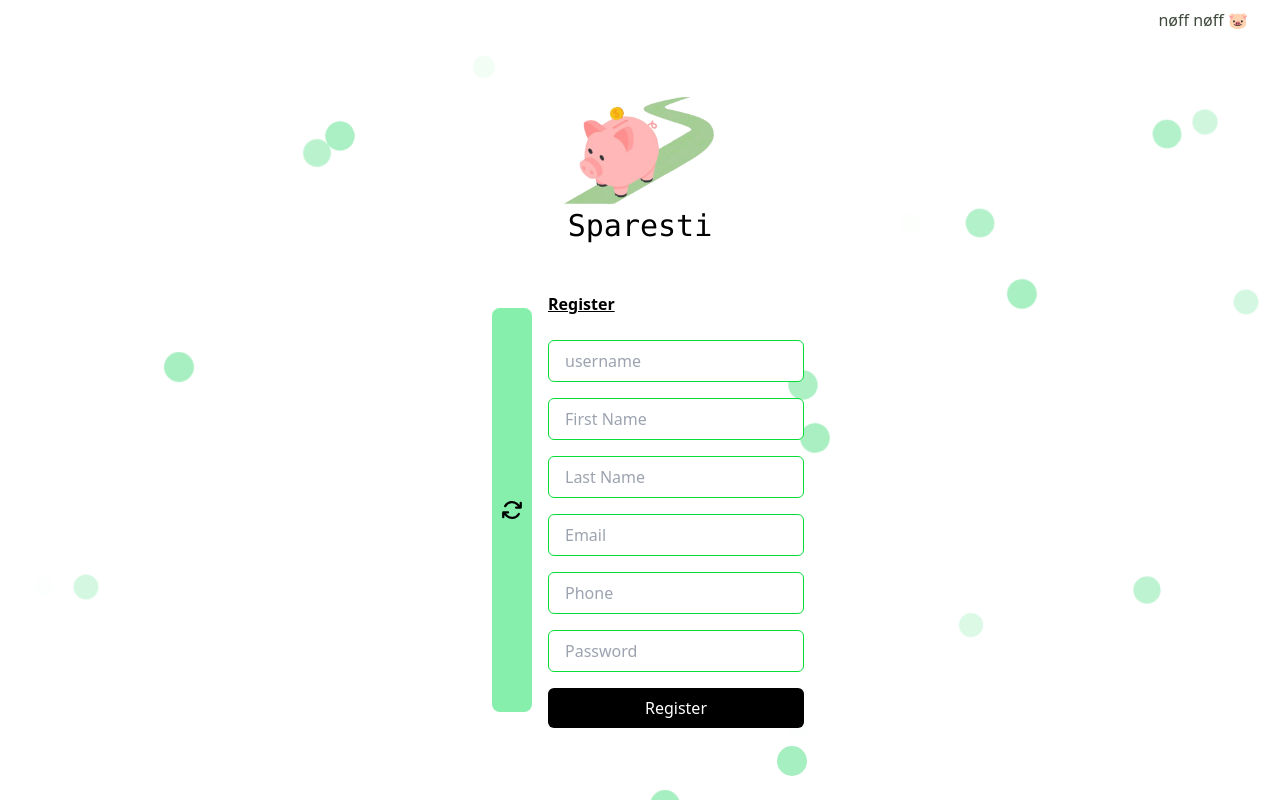
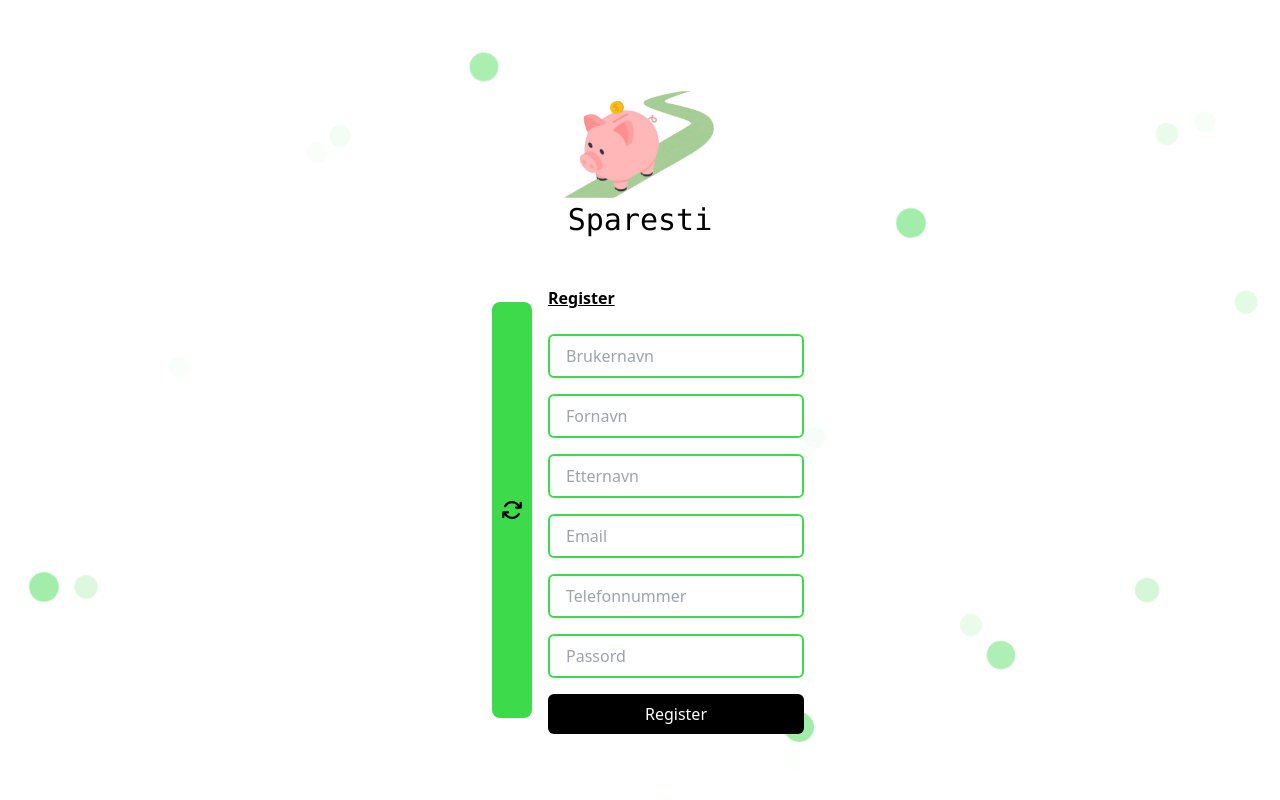
Before and after one commit to emilaastrom/Systemutvikling2-Frontend, a Next.js app: page /login in a window 1280 px wide. Both pictures are taken after a click on the button 507 px from the left and 510 px from the top of the page. Built offline with nearby package versions, Linux system fonts and the light colour scheme.

Commit message:
login-page: Refactored page and components to use color palette and be in Norwegian

```diff
--- a/src/app/components/auth/LoginForm.tsx
+++ b/src/app/components/auth/LoginForm.tsx
@@ -28,7 +28,7 @@ const LoginForm = () => {
 
   return (
     <form onSubmit={handleSubmit} className="flex flex-col ">
-      <h1 className="text-md underline font-bold mb-2 text-black">Login</h1>
+      <h1 className="text-md underline font-bold mb-2 text-black">Logg Inn</h1>
       {errorMessage && (
         <motion.div
           initial={{ opacity: 0 }}
@@ -40,16 +40,16 @@ const LoginForm = () => {
       )}
       <input
         type="username"
-        placeholder="username"
-        className="border border-[#06DD36] text-black rounded-md py-2 px-4 mb-4"
+        placeholder="Brukernavn"
+        className="border-2 rounded-md border-primary-light text-black py-2 px-4 mb-4"
         value={username}
         onChange={(e) => setUsername(e.target.value)}
         required
       />
       <input
         type="password"
-        placeholder="Password"
-        className="border rounded-md border-[#06DD36] text-black py-2 px-4 mb-4"
+        placeholder="Passord"
+        className="border-2 rounded-md border-primary-light text-black py-2 px-4 mb-4"
         value={password}
         onChange={(e) => setPassword(e.target.value)}
         required
@@ -59,7 +59,7 @@ const LoginForm = () => {
         className="bg-black text-white py-2 px-6 rounded-md hover:bg-gray-800 transition-colors duration-300"
         disabled={isLoading}
       >
-        {isLoading ? "Logging in..." : "Login"}
+        {isLoading ? "Logger inn..." : "Logg Inn"}
       </button>
     </form>
   );
--- a/src/app/components/auth/RegisterForm.tsx
+++ b/src/app/components/auth/RegisterForm.tsx
@@ -75,9 +75,9 @@ const RegisterForm = () => {
 
               <input
                 type="username"
-                placeholder="username"
+                placeholder="Brukernavn"
                 name="username"
-                className="border border-[#06DD36] text-black rounded-md py-2 px-4 mb-4"
+                className="border-2 border-primary-light text-black rounded-md py-2 px-4 mb-4"
                 value={userData.username}
                 onChange={handleChange}
                 required
@@ -85,9 +85,9 @@ const RegisterForm = () => {
 
               <input
                 type="text"
-                placeholder="First Name"
+                placeholder="Fornavn"
                 name="firstName"
-                className="border border-[#06DD36] text-black rounded-md py-2 px-4 mb-4"
+                className="border-2 border-primary-light text-black rounded-md py-2 px-4 mb-4"
                 value={userData.firstName}
                 onChange={handleChange}
                 required
@@ -95,9 +95,9 @@ const RegisterForm = () => {
 
               <input
                 type="text"
-                placeholder="Last Name"
+                placeholder="Etternavn"
                 name="lastName"
-                className="border border-[#06DD36] text-black rounded-md py-2 px-4 mb-4"
+                className="border-2 border-primary-light text-black rounded-md py-2 px-4 mb-4"
                 value={userData.lastName}
                 onChange={handleChange}
                 required
@@ -107,7 +107,7 @@ const RegisterForm = () => {
                 type="email"
                 placeholder="Email"
                 name="email"
-                className="border border-[#06DD36] text-black rounded-md py-2 px-4 mb-4"
+                className="border-2 border-primary-light text-black rounded-md py-2 px-4 mb-4"
                 value={userData.email}
                 onChange={handleChange}
                 required
@@ -115,9 +115,9 @@ const RegisterForm = () => {
 
               <input
                 type="text"
-                placeholder="Phone"
+                placeholder="Telefonnummer"
                 name="phone"
-                className="border border-[#06DD36] text-black rounded-md py-2 px-4 mb-4"
+                className="border-2 border-primary-light text-black rounded-md py-2 px-4 mb-4"
                 value={userData.phone}
                 onChange={handleChange}
                 required
@@ -125,9 +125,9 @@ const RegisterForm = () => {
 
               <input
                 type="password"
-                placeholder="Password"
+                placeholder="Passord"
                 name="password"
-                className="border rounded-md border-[#06DD36] text-black py-2 px-4 mb-4"
+                className="border-2 border-primary-light text-black rounded-md py-2 px-4 mb-4"
                 value={userData.password}
                 onChange={handleChange}
                 required
--- a/src/app/components/Header.tsx
+++ b/src/app/components/navigation/Header.tsx
@@ -1,8 +1,8 @@
 "use client";
 import React from "react";
-import { colors } from "../../../tailwind.config";
+import { colors } from "../../../../tailwind.config";
 import { usePathname } from "next/navigation";
-import SvgIcon from "./icons/CustomIcon";
+import SvgIcon from "../icons/CustomIcon";
 
 const CustomHeader = () => {
   const pathname = usePathname();
@@ -10,15 +10,7 @@ const CustomHeader = () => {
   // Custom login header
   if (usePathname() === "/login") {
     return (
-      <header>
-        <div className="fixed top-0 w-screen h-10 text-center bg-background-50 z-20">
-          <div className="overflow-hidden bg-background text-dark h-10 flex items-center">
-            <div className="w-screen animate-slide whitespace-nowrap">
-              nøff nøff 🐷
-            </div>
-          </div>
-        </div>
-      </header>
+      <header></header>
     );
   }
 
--- a/src/app/components/Navbar.tsx
+++ b/src/app/components/navigation/Navbar.tsx
@@ -3,7 +3,7 @@ import React from "react";
 import { motion } from "framer-motion";
 import NavbarButton from "./Navbarbutton";
 import { Alumni_Sans_Collegiate_One } from "next/font/google";
-import SvgIcon from "./icons/CustomIcon";
+import SvgIcon from "../icons/CustomIcon";
 import { usePathname } from "next/navigation";
 
 
--- a/src/app/layout.tsx
+++ b/src/app/layout.tsx
@@ -1,8 +1,8 @@
 import type { Metadata } from "next";
 import { Inter } from "next/font/google";
 import "./globals.css";
-import Navbar from "./components/Navbar";
-import CustomHeader from "./components/Header";
+import Navbar from "./components/navigation/Navbar";
+import CustomHeader from "./components/navigation/Header";
 import { AuthProvider } from "@/context/AuthContext";
 
 const inter = Inter({ subsets: ["latin"] });
--- a/src/app/login/page.tsx
+++ b/src/app/login/page.tsx
@@ -44,7 +44,7 @@ const Login = () => {
 
   return (
     <motion.div
-      className="flex flex-col  items-center justify-center h-screen bg-white"
+      className="flex flex-col items-center justify-center h-screen bg-white"
       initial={{ opacity: 0 }}
       animate={{ opacity: 1 }}
       exit={{ opacity: 0 }}
@@ -58,7 +58,7 @@ const Login = () => {
         {circleProps.map((props, index) => (
           <motion.div
             key={index}
-            className="absolute bg-green-400 rounded-full"
+            className="absolute bg-primary-light rounded-full"
             style={{
               left: props.left,
               top: props.top,
@@ -89,14 +89,14 @@ const Login = () => {
             alt="logo "
             className="mx-auto"
           />
-          <h1 className="text-3xl font-mono mb-12 text-black  text-center ">
+          <h1 className="text-3xl font-mono mb-12 text-black text-center">
             Sparesti
           </h1>
         </div>
         <div className="flex justify-around w-full max-w-4xl">
           <button
             onClick={() => changeToggle()}
-            className="bg-green-300 p-2 m-4 rounded-lg"
+            className="bg-primary-light p-2 m-4 rounded-lg"
           >
             <ArrowPathIcon className="h-6 w-6 text-black" />
           </button>
```
Also changed, not shown: src/app/components/navigation/Navbarbutton.tsx (renamed from src/app/components/Navbarbutton.tsx).
